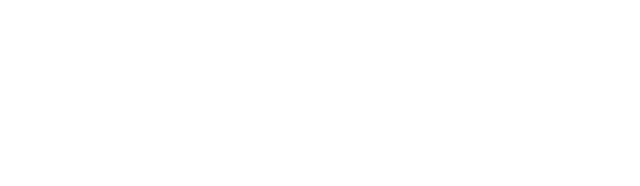
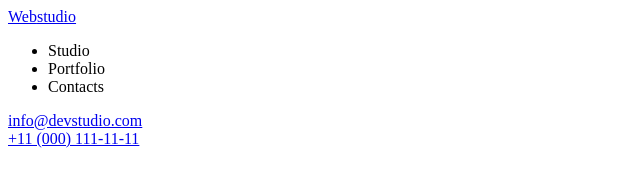
Before and after one commit to DorotaDobija/goit-markup-hw-01, a plain HTML site: page images/index.html in a window 1280 px wide. Shown: the whole page, without its empty margins (0-640 px from the left). Drawn offline with Linux system fonts and the light colour scheme.

Commit message:
header section done

```diff
--- a/images/index.html
+++ b/images/index.html
@@ -5,5 +5,20 @@
     <meta name="viewport" content="width=device-width, initial-scale=1.0" />
     <title>Document</title>
   </head>
-  <body></body>
+  <body>
+    <header>
+      <a href="index.html"><span>Web</span>studio</a>
+      <nav>
+        <ul>
+          <li>Studio</li>
+          <li>Portfolio</li>
+          <li>Contacts</li>
+        </ul>
+      </nav>
+      <adress>
+        <a href="mailto:info@devstudio.com">info@devstudio.com</a><br />
+        <a href="telto:+11 (000) 111-11-11">+11 (000) 111-11-11</a>
+      </adress>
+    </header>
+  </body>
 </html>
```
